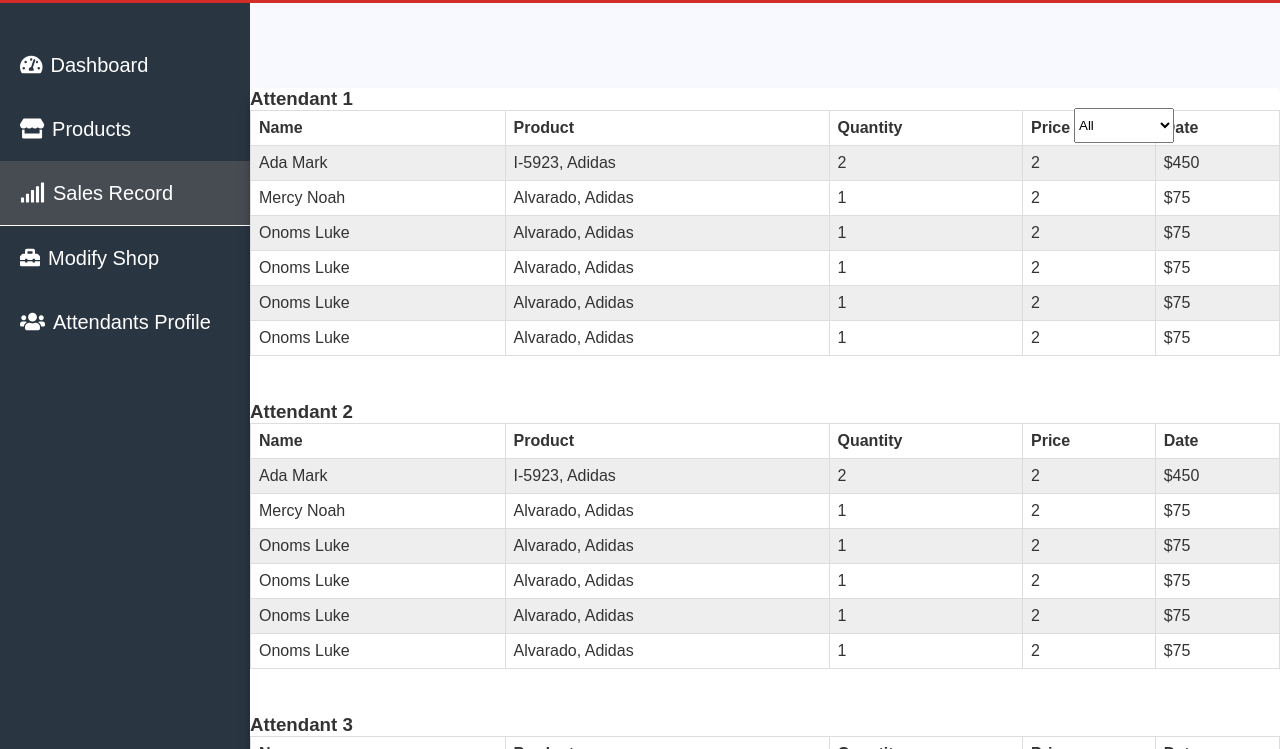
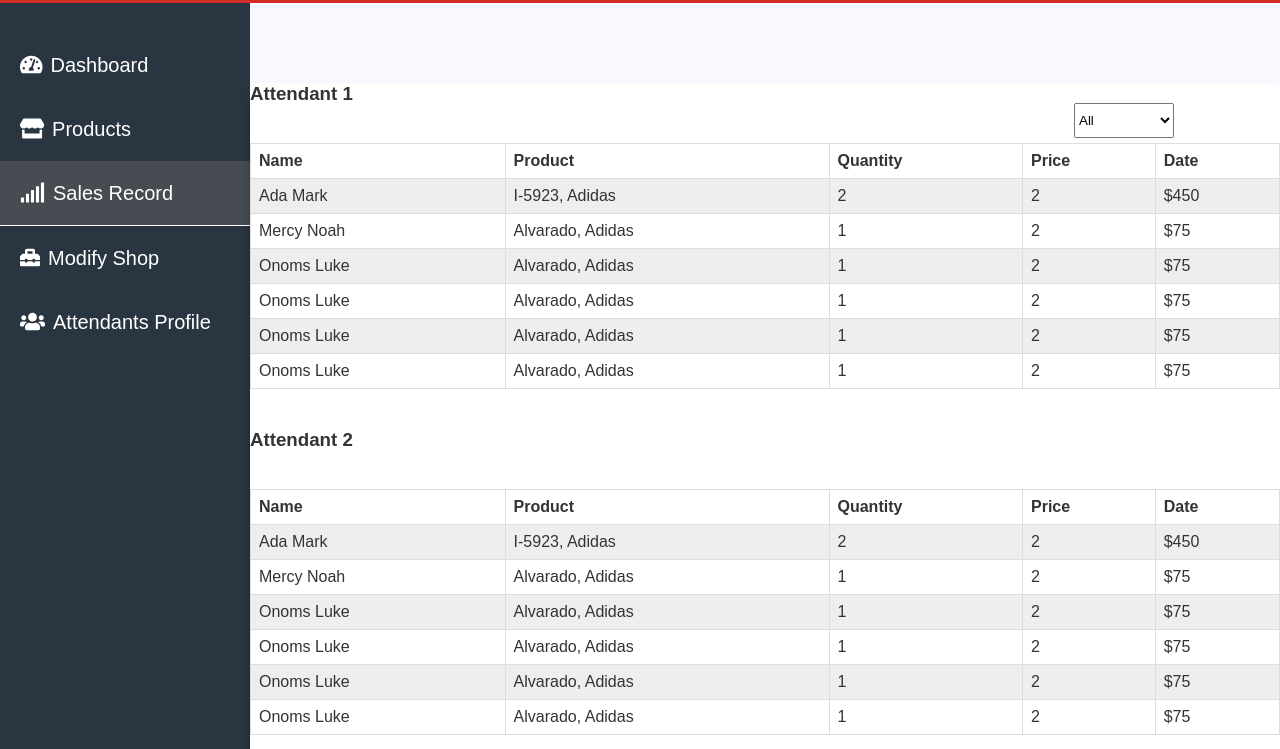
Before and after one commit to okabamac/Andela-Challenge-Store-Manager, a plain HTML site: page pages/sales-record.html in a window 1280 px wide. Shown: the part 51-800 px from the top of the page. Drawn offline with Linux system fonts and the light colour scheme.

Commit message:
Fixed a bug on the select element

```diff
--- a/style.css
+++ b/style.css
@@ -421,6 +421,7 @@ table {
   font-family: arial, sans-serif;
   border-collapse: collapse;
   width: 100%;
+  margin-top: 38px;
 }
 
 td,
@@ -435,7 +436,7 @@ tr:nth-child(even) {
 }
 
 main[role="dashboard"] .container .attendants-stats {
-  margin-top: 45px;
+  margin-top: 40px;
 }
 
 main[role="dashboard"] #reminder .record-form {
```
